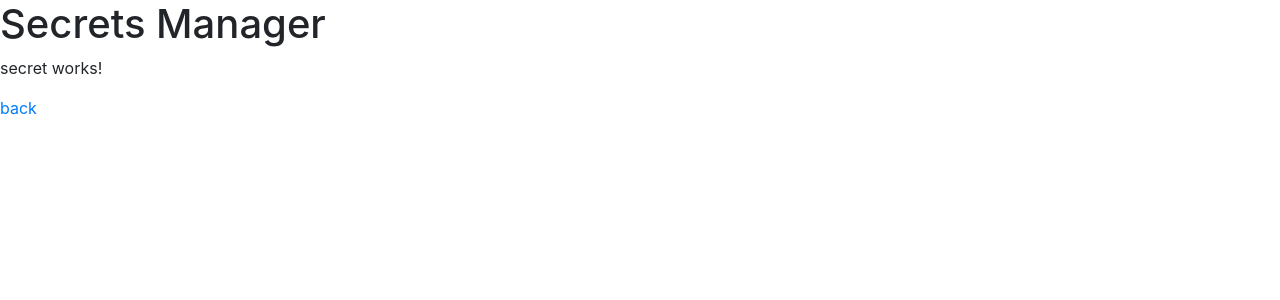
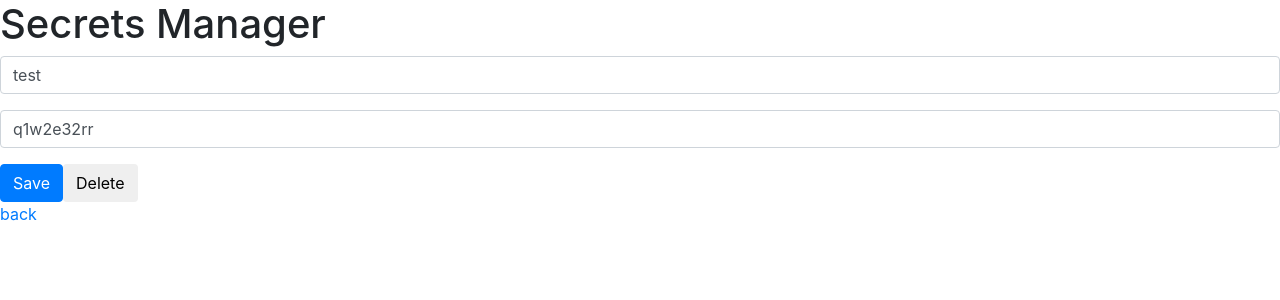
Before and after one commit to ksenechkaP/SecretsManager, an Angular app in the folder secretsManager/: page /secret/2 in a window 1280 px wide. Shown: the top 300 px of the page. Built offline with nearby package versions, Linux system fonts and the light colour scheme; data requests are answered from the project's data file.

Commit message:
edit and delete service

```diff
--- a/secretsManager/db.json
+++ b/secretsManager/db.json
@@ -13,12 +13,6 @@
       "allowExport": false
     },
     {
-      "id": 3,
-      "secretName": "bank",
-      "secretText": "3216549879",
-      "allowExport": false
-    },
-    {
       "id": "51",
       "secretName": "dsfgs",
       "secretText": "dhshfh",
--- a/secretsManager/src/app/app-routing.module.ts
+++ b/secretsManager/src/app/app-routing.module.ts
@@ -5,7 +5,7 @@ import { SecretComponent } from './components/secret/secret.component';
 
 
 const routes: Routes = [
-  { path: 'secret/:secretId', component: SecretComponent },
+  { path: 'secret/:id', component: SecretComponent },
   { path: '', component: SecretsComponent }
 ];
 
--- a/secretsManager/src/app/components/secret/secret.component.html
+++ b/secretsManager/src/app/components/secret/secret.component.html
@@ -1,2 +1,19 @@
-<p>secret works!</p>
+<form *ngIf="editForm" [formGroup]="editForm" (ngSubmit)="onSubmit()">
+  <div class="form-group">
+    <input type="text" placeholder="Secret Name" formControlName="secretName" class="form-control" [ngClass]="{ 'is-invalid': submitted && f.secretName.errors }" />
+    <div *ngIf="submitted && f.secretName.errors" class="invalid-feedback">
+      <div *ngIf="f.secretName.errors.required">Secret Name is required</div>
+    </div>
+  </div>
+  <div class="form-group">
+    <input type="text" placeholder="Secret Text" formControlName="secretText" class="form-control" [ngClass]="{ 'is-invalid': submitted && f.secretText.errors }" />
+    <div *ngIf="submitted && f.secretText.errors" class="invalid-feedback">
+      <div *ngIf="f.secretText.errors.required">Secret Text is required</div>
+    </div>
+  </div>
+  <button class="btn btn-primary">
+    Save
+  </button>
+  <button *ngIf="secret.id" class="btn" type="button" (click)="deleteSecret()">Delete</button>
+</form>
 <a [routerLink]="['/']">back</a>
--- a/secretsManager/src/app/components/secret/secret.component.ts
+++ b/secretsManager/src/app/components/secret/secret.component.ts
@@ -1,4 +1,9 @@
 import { Component, OnInit } from '@angular/core';
+import { FormBuilder, FormGroup, Validators } from '@angular/forms';
+import { ActivatedRoute} from '@angular/router';
+
+import { SecretsService } from '../../services/secrets.service';
+import { Secret } from '../../models/secret.model';
 
 @Component({
   selector: 'app-secret',
@@ -6,10 +11,40 @@ import { Component, OnInit } from '@angular/core';
   styleUrls: ['./secret.component.scss']
 })
 export class SecretComponent implements OnInit {
+  public editForm: FormGroup;
+  public secret: Secret = {
+    id: null,
+    secretName: null,
+    secretText: null,
+    allowExport: null
+  };
 
-  constructor() { }
+  constructor(private secretsService: SecretsService, private route: ActivatedRoute, private formBuilder: FormBuilder) { }
 
   ngOnInit() {
+    this.editForm = this.formBuilder.group({
+           secretName: ['', [Validators.required, Validators.minLength(1), Validators.maxLength(32)]],
+           secretText: ['', [Validators.required, Validators.minLength(1), Validators.maxLength(280)]],
+           allowExport: [false],
+       });
+    this.secret.id = this.route.snapshot.paramMap.get('id');
+    if (this.secret.id) {
+      this.secretsService.getSecretById(this.secret.id).subscribe(res => {
+       this.secret = res;
+       this.editForm.get('secretName').setValue(this.secret.secretName);
+       this.editForm.get('secretText').setValue(this.secret.secretText);
+     });
+    }
   }
-
+  onSubmit() {
+    const {secretName, secretText} = this.editForm.value;
+    if (this.secret.id) {
+      const secret = new Secret(this.secret.id, secretName, secretText, false);
+      console.log(secret);
+      this.secretsService.updateSecret(secret);
+    }
+  }
+  deleteSecret() {
+    this.secretsService.deleteSecret(this.secret.id);
+  }
 }
--- a/secretsManager/src/app/components/secrets/secrets.component.html
+++ b/secretsManager/src/app/components/secrets/secrets.component.html
@@ -1,7 +1,7 @@
 <ul *ngFor="let secret of secretsList">
   <li>
     {{secret.secretName}}
-    <a [routerLink]="['/secret', secret.secret_id]">view secret</a>
+    <a [routerLink]="['/secret', secret.id]">view secret</a>
   </li>
 </ul>
 <div class="jumbotron">
--- a/secretsManager/src/app/services/secrets.service.ts
+++ b/secretsManager/src/app/services/secrets.service.ts
@@ -43,7 +43,7 @@ export class SecretsService {
         'Content-Type':  'application/json'
         })
       };
-    return this.httpClient.put<Secret>(this.secretsUrl + '/' + secret.secretId, secret, httpOptions).subscribe(
+    return this.httpClient.put<Secret>(this.secretsUrl + '/' + secret.id, secret, httpOptions).subscribe(
         val => {
             console.log('PUT call successful value returned in body',
                         val);
```
